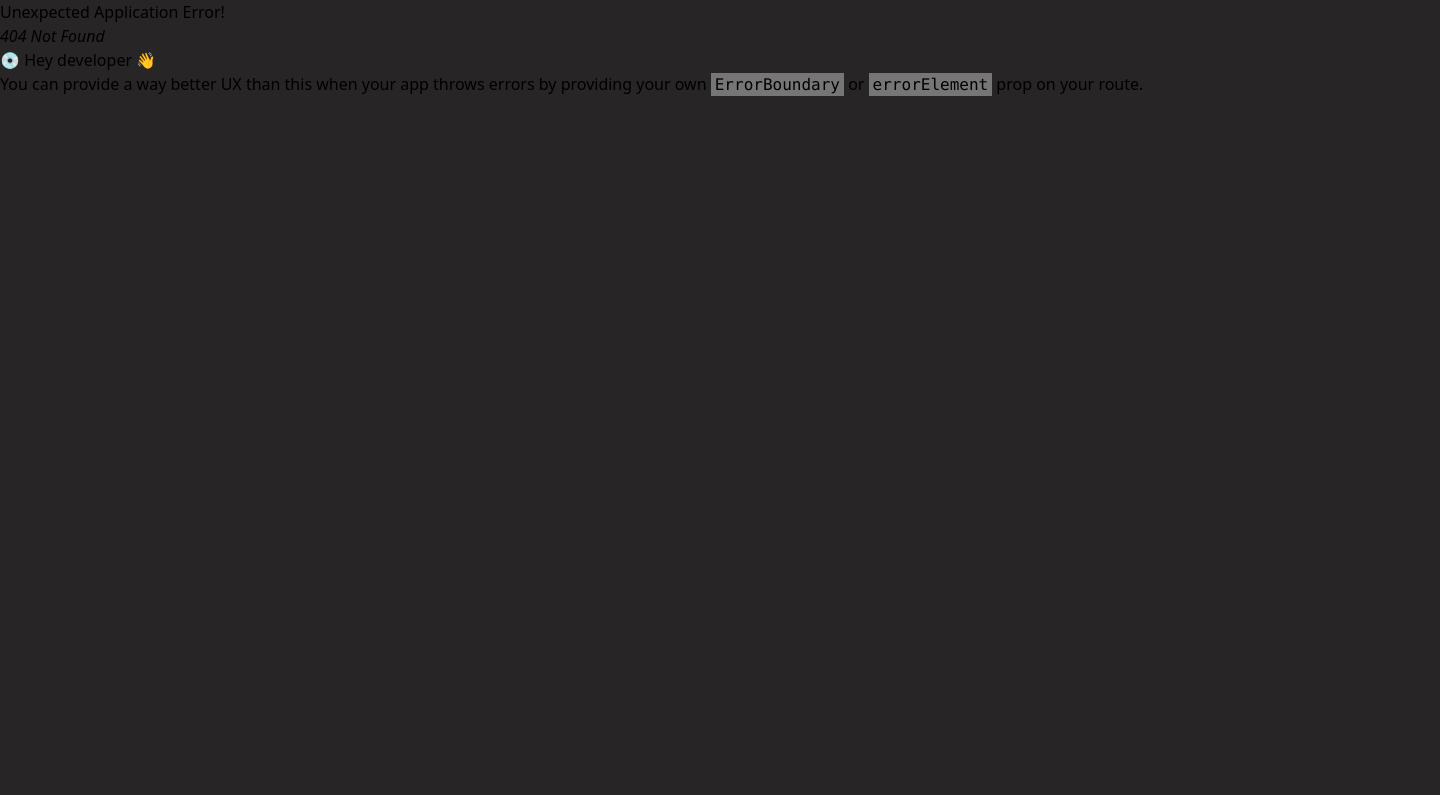
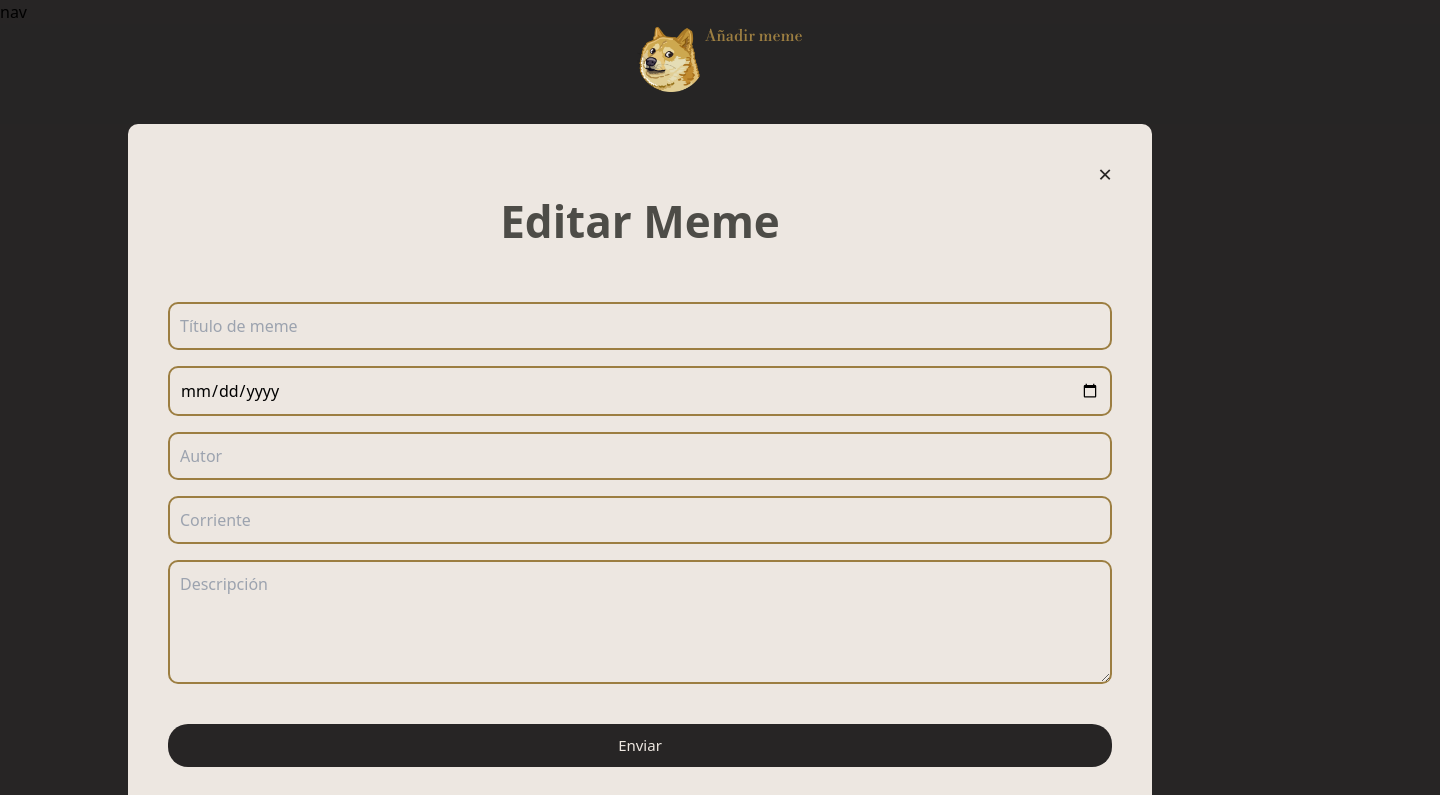
Before and after one commit to DarthVada36/memeos, a React (Vite) app: page /editmeme in a window 1280 px wide. Before the commit this address had no page. Shown: the top 795 px of the page, 1440 px wide, since content can reach past the window. Built offline with nearby package versions, Linux system fonts and the light colour scheme.

Commit message:
add form edit meme

```diff
--- a/src/pages/EditMeme.jsx
+++ b/src/pages/EditMeme.jsx
@@ -1,12 +1,127 @@
-import React from 'react'
+import React, { useEffect, useState } from "react";
+import { useNavigate, useParams } from "react-router-dom";
+import { getMemeById, updateMeme } from "../services/services";
+import { useForm } from "react-hook-form";
 
-const EditMeme = async () => {
+const EditMeme = () => {
+  const { id } = useParams();
+  const navigate = useNavigate();
+  const [meme, setMeme] = useState({});
+  const { register, handleSubmit, formState: { errors } } = useForm();
+
+  useEffect(() => {
+    const fetchMeme = async () => {
+      try {
+        const data = await getMemeById(id);
+        setMeme(data);
+      } catch (error) {
+        console.error("Error getting meme: ", error);
+      }
+    };
+    fetchMeme();
+  }, [id]);
+
+  const onSubmit = async (data) => {
+    try {
+      await updateMeme(id, data);
+      navigate("/gallery");
+    } catch (error) {
+      console.error("Error updating meme:", error);
+    }
+  };
+
+  const handleClose = () => {
+    navigate("/gallery");
+  };
 
   return (
-    <div>
-      <h1>Editamesta</h1>
+    <div className="relative w-[80%] mx-auto bg-milk p-10 flex flex-col justify-center items-center rounded-[10px]">
+
+      {/* Botón de cerrar */}
+      <button
+        onClick={handleClose}
+        className="absolute top-8 right-10 text-[24px] text-primary"
+      >
+        &times;
+      </button>
+
+      {/* Formulario */}
+      <form onSubmit={handleSubmit(onSubmit)} className="w-full flex flex-col justify-center items-center">
+        <h1 className="text-center w-full text-secondary text-[28px] sm:text-[36px] md:text-[44px] font-bold font-['Libre Bodoni'] mt-6 mb-12">
+          Editar Meme
+        </h1>
+
+        <div className="container flex flex-col gap-4">
+
+          {/* Nombre */}
+          <input
+            type="text"
+            className="w-full bg-milk p-2.5 rounded-[10px] border-2 border-bronze justify-start items-center gap-2.5 inline-flex"
+            placeholder="Título de meme"
+            {...register("name", {
+              required: "El campo nombre es requerido",
+              minLength: { value: 2, message: "Debe ser mayor a 2 caracteres" },
+            })}
+          />
+          {errors.name && <span>{errors.name.message}</span>}
+
+          {/* Fecha */}
+          <input
+            type="date"
+            className="w-full bg-milk p-2.5 rounded-[10px] border-2 border-bronze"
+            placeholder="Fecha de aparición"
+            {...register("dateOfOccurrence", {
+              required: "La fecha es requerida",
+            })}
+          />
+          {errors.dateOfOccurrence && <span>{errors.dateOfOccurrence.message}</span>}
+
+          {/* Autor */}
+          <input
+            type="text"
+            className="w-full bg-milk p-2.5 rounded-[10px] border-2 border-bronze"
+            placeholder="Autor"
+            {...register("author", {
+              required: "El campo autor es requerido",
+              minLength: { value: 2, message: "Debe ser mayor a 2 caracteres" },
+            })}
+          />
+          {errors.author && <span>{errors.author.message}</span>}
+
+          {/* Corriente */}
+          <input
+            className="w-full bg-milk p-2.5 rounded-[10px] border-2 border-bronze"
+            placeholder="Corriente"
+            {...register("corriente", {
+              required: "El campo corriente es requerido",
+              minLength: { value: 2, message: "Debe ser mayor a 2 caracteres" },
+            })}
+          />
+          {errors.corriente && <span>{errors.corriente.message}</span>}
+
+          {/* Descripción */}
+          <textarea
+            className="w-full bg-milk h-[124px] p-2.5 rounded-[10px] border-2 border-bronze"
+            placeholder="Descripción"
+            {...register("descripcion", {
+              required: "El campo descripción es requerido",
+            })}
+          />
+          {errors.descripcion && <span>{errors.descripcion.message}</span>}
+
+          {/* Botón enviar */}
+          <button
+            type="submit"
+            className="w-full mt-6 p-2.5 bg-[#272525] rounded-[20px] justify-center items-center gap-2.5 inline-flex"
+          >
+            <div className="text-[#ede7e1] text-[15px] font-medium font-['Libre Bodoni']">
+              Enviar
+            </div>
+          </button>
+        </div>
+      </form>
     </div>
-  )
-}
+  );
+};
 
-export default EditMeme
+export default EditMeme;
--- a/src/router/Router.jsx
+++ b/src/router/Router.jsx
@@ -4,7 +4,7 @@ import Home from "../pages/Home";
 import Gallery from "../pages/Gallery";
 import MemeDetail from "../pages/MemeDetail";
 import CreateMeme from "../pages/CreateMeme";
-
+import EditMeme from "../pages/EditMeme";
 
 export const router = createBrowserRouter([{
     path: '/',
@@ -26,6 +26,10 @@ export const router = createBrowserRouter([{
             path: 'newmeme',
             element: <CreateMeme/>
         },
+        {
+            path: 'editmeme',
+            element: <EditMeme/>
+        },
 
     ]
 }])
--- a/src/services/services.js
+++ b/src/services/services.js
@@ -17,11 +17,6 @@ export const createMeme = async (meme) => {
   return response.data;
 };
 
-export const updateMeme = async (id, meme) => {
-  const response = await api.put(`/memes/${id}`, meme);
-  return response.data;
-};
-
 export const deleteMeme = async (id) => {
   await api.delete(`/memes/${id}`);
 };
@@ -30,3 +25,11 @@ export const subirImagenCloudinary = (imagen) => {
 
 
 }
+export const getMemeById = async (id) => {
+  // Código
+};
+
+export const updateMeme = async (id, meme) => {
+  const response = await api.put(`/memes/${id}`, meme);
+  return response.data;
+};
```
